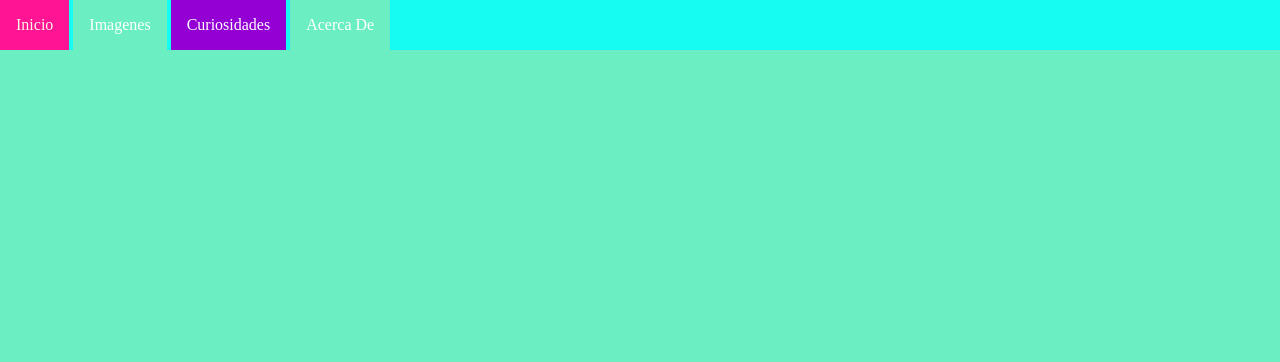
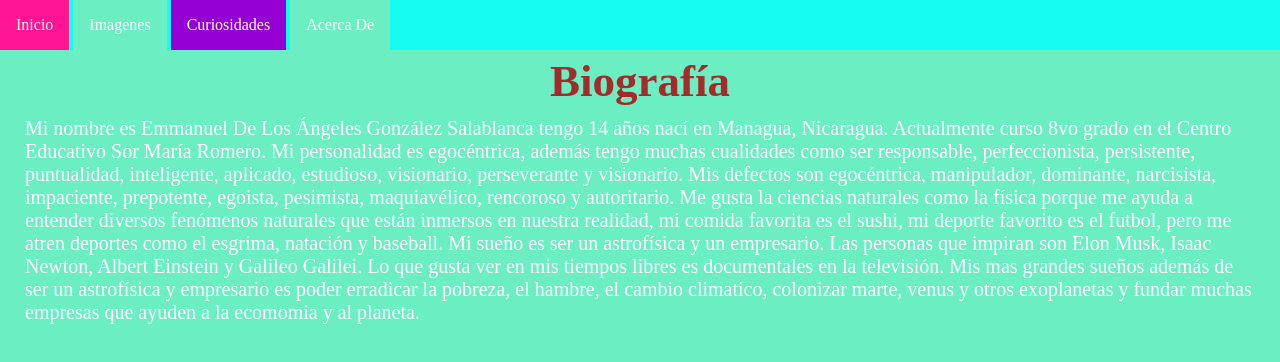
Before and after one commit to Emma1406/Practica3-, a plain HTML site: page pages/acerca de.html in a window 1280 px wide. Drawn offline with Linux system fonts and the light colour scheme.

Commit message:
modifique el html

```diff
--- a/pages/acerca de.html
+++ b/pages/acerca de.html
@@ -17,4 +17,17 @@
         </ul>
     </nav>
 </body>
+<div>
+    <h1>Biografía</h1>
+    <section>
+         <article>
+         <p>Mi nombre es Emmanuel De Los Ángeles González Salablanca tengo 14 años nací en Managua, Nicaragua. Actualmente curso 8vo grado en el Centro Educativo Sor María Romero.
+            Mi personalidad es egocéntrica, además tengo muchas cualidades como ser responsable, perfeccionista, persistente, puntualidad, inteligente, aplicado, estudioso, visionario, perseverante y visionario. Mis defectos son egocéntrica, manipulador, dominante, narcisista, impaciente, prepotente, egoista, pesimista, maquiavélico, rencoroso y autoritario.
+            Me gusta la ciencias naturales como la física porque me ayuda a entender diversos fenómenos naturales que están inmersos en nuestra realidad, mi comida favorita es el sushi, mi deporte favorito es el futbol, pero me atren deportes como el esgrima, natación y baseball.
+            Mi sueño es ser un astrofísica y un empresario. Las personas que impiran son Elon Musk, Isaac Newton, Albert Einstein y Galileo Galilei. Lo que gusta ver en mis tiempos libres es documentales en la televisión.
+            Mis mas grandes sueños además de ser un astrofísica y empresario es poder erradicar la pobreza, el hambre, el cambio climatico, colonizar marte, venus y otros exoplanetas y fundar muchas empresas que ayuden a la ecomomia y al planeta.
+         </p>
+         </article>
+    </section>
+</div>
 </html>
```
